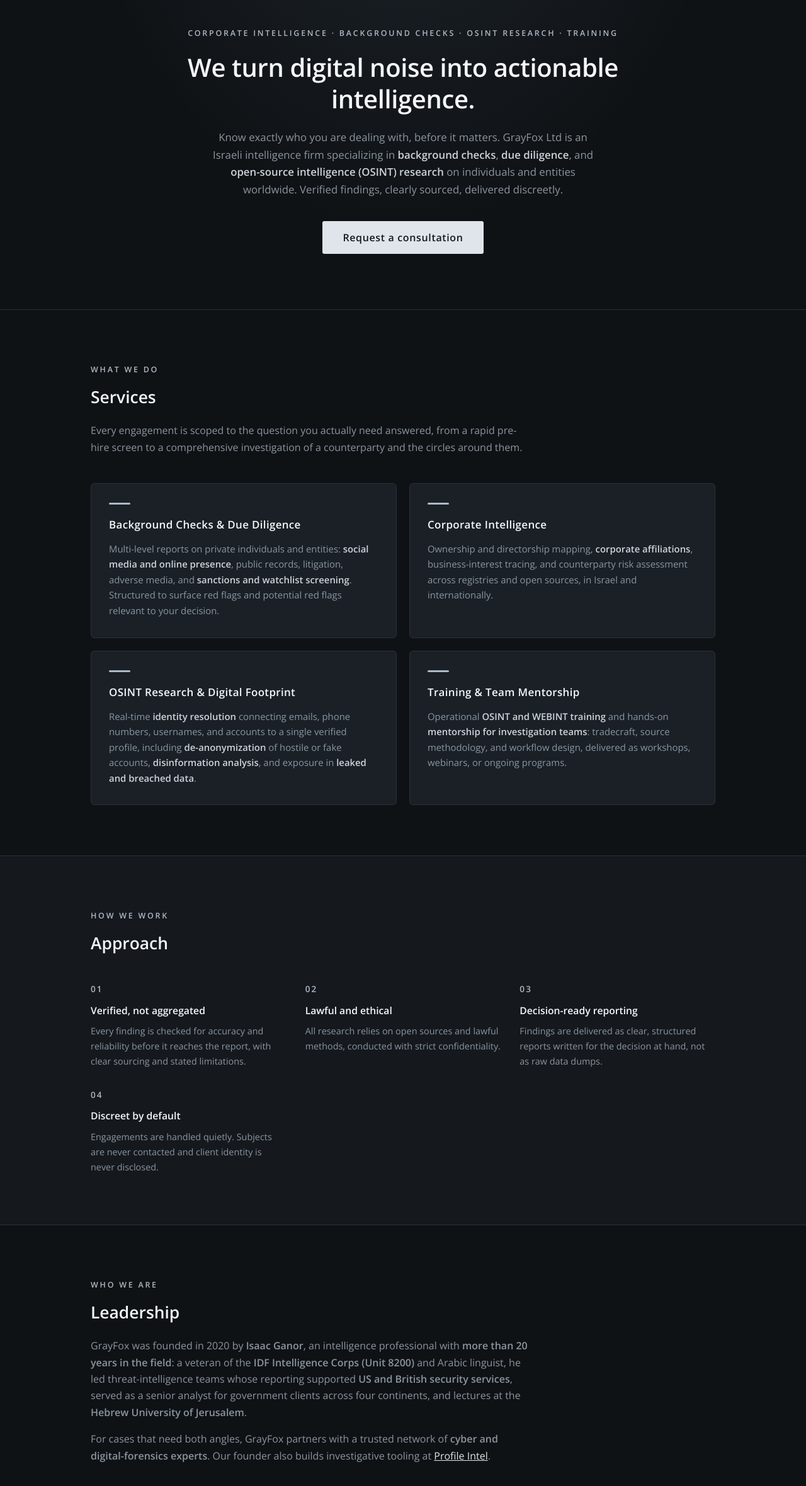
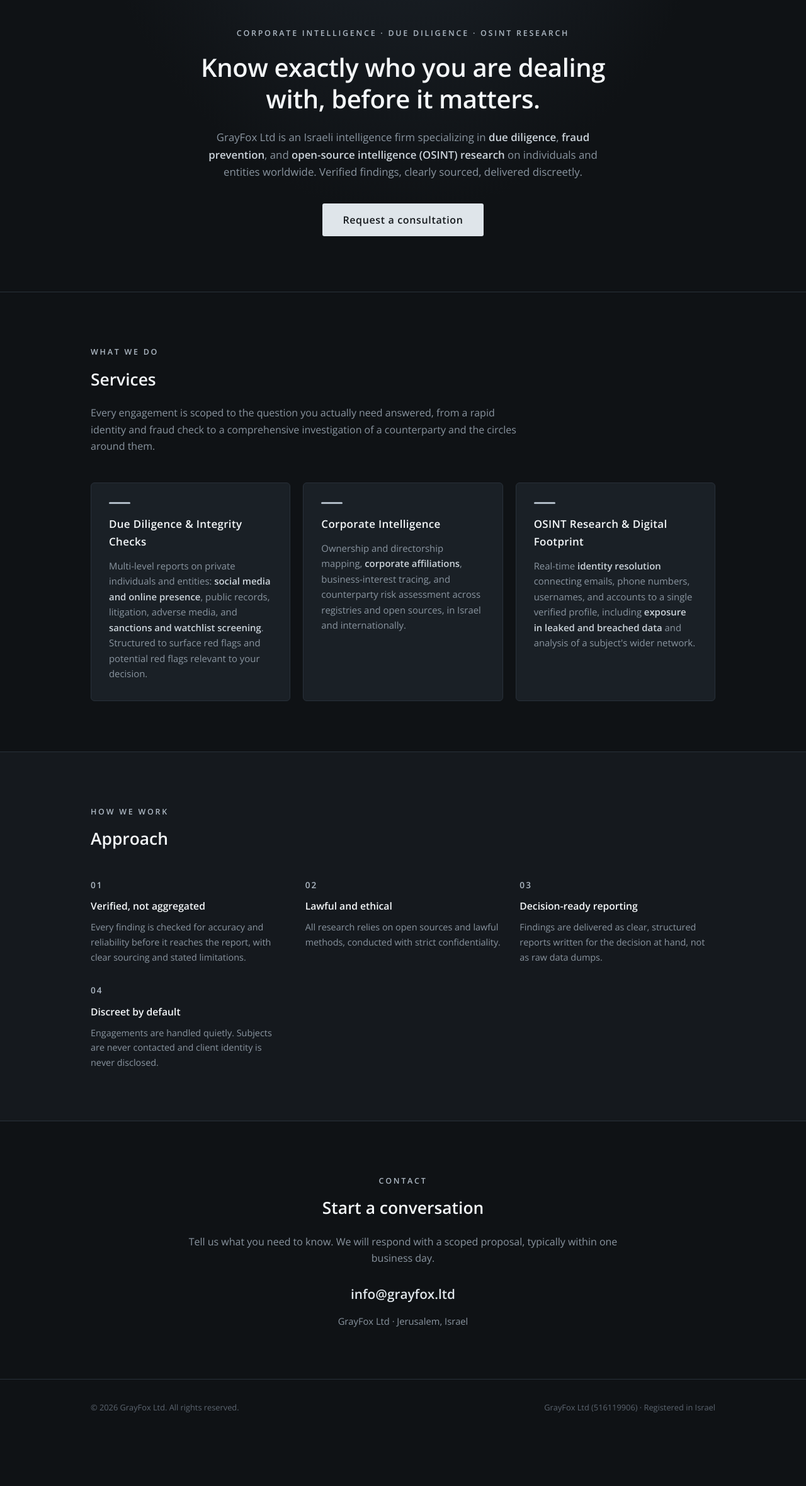
Before and after one commit to vicsage/grayfox.ltd, a plain HTML site: page index.html in a window 1280 px wide. Shown: the part 361-2720 px from the top of the page at 63% size. After the commit the page ends 2640 px from the top, so only its background shows below. Drawn offline with Linux system fonts and the light colour scheme.

Commit message:
Wording: due diligence and fraud prevention; remove background checks and pre-hire

```diff
--- a/index.html
+++ b/index.html
@@ -3,24 +3,24 @@
 <head>
 <meta charset="UTF-8">
 <meta name="viewport" content="width=device-width, initial-scale=1.0">
-<title>GrayFox Ltd | Corporate Intelligence, Background Checks &amp; OSINT Research</title>
-<meta name="description" content="GrayFox Ltd is an Israeli corporate intelligence firm delivering background checks, due diligence reports, and open-source intelligence (OSINT) research on individuals and companies worldwide. Verified findings, delivered discreetly.">
+<title>GrayFox Ltd | Corporate Intelligence, Due Diligence &amp; OSINT Research</title>
+<meta name="description" content="GrayFox Ltd is an Israeli corporate intelligence firm delivering due diligence, fraud prevention, and open-source intelligence (OSINT) research on individuals and companies worldwide. Verified findings, delivered discreetly.">
 <link rel="canonical" href="https://grayfox.ltd/">
 <meta name="robots" content="index, follow, max-image-preview:large">
 
 <meta property="og:type" content="website">
 <meta property="og:url" content="https://grayfox.ltd/">
 <meta property="og:site_name" content="GrayFox Ltd">
-<meta property="og:title" content="GrayFox Ltd | Corporate Intelligence, Background Checks &amp; OSINT Research">
-<meta property="og:description" content="Israeli intelligence firm delivering background checks, due diligence, and OSINT research on individuals and companies worldwide. Verified findings, delivered discreetly.">
+<meta property="og:title" content="GrayFox Ltd | Corporate Intelligence, Due Diligence &amp; OSINT Research">
+<meta property="og:description" content="Israeli intelligence firm delivering due diligence, fraud prevention, and OSINT research on individuals and companies worldwide. Verified findings, delivered discreetly.">
 <meta property="og:image" content="https://grayfox.ltd/assets/og-banner.jpg">
 <meta property="og:image:width" content="1200">
 <meta property="og:image:height" content="675">
 <meta property="og:locale" content="en_US">
 
 <meta name="twitter:card" content="summary_large_image">
-<meta name="twitter:title" content="GrayFox Ltd | Corporate Intelligence, Background Checks &amp; OSINT Research">
-<meta name="twitter:description" content="Israeli intelligence firm delivering background checks, due diligence, and OSINT research on individuals and companies worldwide.">
+<meta name="twitter:title" content="GrayFox Ltd | Corporate Intelligence, Due Diligence &amp; OSINT Research">
+<meta name="twitter:description" content="Israeli intelligence firm delivering due diligence, fraud prevention, and OSINT research on individuals and companies worldwide.">
 <meta name="twitter:image" content="https://grayfox.ltd/assets/og-banner.jpg">
 
 <link rel="icon" type="image/svg+xml" href="assets/fox.svg">
@@ -34,7 +34,7 @@
   "url": "https://grayfox.ltd/",
   "logo": "https://grayfox.ltd/assets/logo-silver.png",
   "image": "https://grayfox.ltd/assets/og-banner.jpg",
-  "description": "GrayFox Ltd is an Israeli corporate intelligence firm specializing in background checks, due diligence reports, and open-source intelligence (OSINT) research on individuals and entities worldwide.",
+  "description": "GrayFox Ltd is an Israeli corporate intelligence firm specializing in due diligence, fraud prevention, and open-source intelligence (OSINT) research on individuals and entities worldwide.",
   "email": "info@grayfox.ltd",
   "foundingDate": "2019-12-16",
   "taxID": "516119906",
@@ -44,32 +44,22 @@
     "addressCountry": "IL"
   },
   "areaServed": "Worldwide",
-  "founder": {
-    "@type": "Person",
-    "name": "Isaac Ganor",
-    "jobTitle": "Founder",
-    "worksFor": { "@type": "Organization", "name": "GrayFox Ltd" }
-  },
   "knowsAbout": [
     "Corporate intelligence",
-    "Background checks",
+    "Fraud prevention",
     "Due diligence",
     "Open-source intelligence (OSINT)",
     "Identity resolution",
-    "De-anonymization",
-    "Disinformation analysis",
     "Adverse media screening",
-    "Sanctions and watchlist screening",
-    "OSINT training and mentorship"
+    "Sanctions and watchlist screening"
   ],
   "hasOfferCatalog": {
     "@type": "OfferCatalog",
     "name": "Intelligence Services",
     "itemListElement": [
-      { "@type": "Offer", "itemOffered": { "@type": "Service", "name": "Background Checks & Due Diligence" } },
+      { "@type": "Offer", "itemOffered": { "@type": "Service", "name": "Due Diligence & Integrity Checks" } },
       { "@type": "Offer", "itemOffered": { "@type": "Service", "name": "Corporate Intelligence" } },
-      { "@type": "Offer", "itemOffered": { "@type": "Service", "name": "OSINT Research & Digital Footprint Analysis" } },
-      { "@type": "Offer", "itemOffered": { "@type": "Service", "name": "OSINT Training & Team Mentorship" } }
+      { "@type": "Offer", "itemOffered": { "@type": "Service", "name": "OSINT Research & Digital Footprint Analysis" } }
     ]
   }
 }
@@ -155,7 +145,7 @@
   h2 { color: var(--white); font-size: 1.65rem; margin: 10px 0 18px; font-weight: 600; }
   .lead { color: var(--muted); max-width: 700px; }
 
-  .cards { display: grid; grid-template-columns: repeat(auto-fit, minmax(340px, 1fr)); gap: 20px; margin-top: 44px; }
+  .cards { display: grid; grid-template-columns: repeat(auto-fit, minmax(280px, 1fr)); gap: 20px; margin-top: 44px; }
   .card { background: var(--card); border: 1px solid var(--line); border-radius: 6px; padding: 30px 28px; }
   .card h3 { color: var(--white); font-size: 1.06rem; font-weight: 600; margin-bottom: 12px; letter-spacing: 0.02em; }
   .card p { font-size: 0.93rem; color: var(--muted); }
@@ -196,7 +186,6 @@
     <nav class="nav-links">
       <a href="#services">Services</a>
       <a href="#approach">Approach</a>
-      <a href="#leadership">About</a>
       <a href="#contact">Contact</a>
     </nav>
   </div>
@@ -206,9 +195,9 @@
   <div class="hero">
     <div class="wrap">
       <img class="logo" src="assets/logo-silver.png" alt="GrayFox Ltd - Digital Intelligence Solutions logo">
-      <span class="kicker" style="display:block; margin-bottom:18px;">Corporate Intelligence &middot; Background Checks &middot; OSINT Research &middot; Training</span>
-      <h1>We turn digital noise into actionable intelligence.</h1>
-      <p>Know exactly who you are dealing with, before it matters. GrayFox Ltd is an Israeli intelligence firm specializing in <strong>background checks</strong>, <strong>due diligence</strong>, and <strong>open-source intelligence (OSINT) research</strong> on individuals and entities worldwide. Verified findings, clearly sourced, delivered discreetly.</p>
+      <span class="kicker" style="display:block; margin-bottom:18px;">Corporate Intelligence &middot; Due Diligence &middot; OSINT Research</span>
+      <h1>Know exactly who you are dealing with, before it matters.</h1>
+      <p>GrayFox Ltd is an Israeli intelligence firm specializing in <strong>due diligence</strong>, <strong>fraud prevention</strong>, and <strong>open-source intelligence (OSINT) research</strong> on individuals and entities worldwide. Verified findings, clearly sourced, delivered discreetly.</p>
       <a class="cta" href="#contact">Request a consultation</a>
     </div>
   </div>
@@ -217,11 +206,11 @@
     <div class="wrap">
       <span class="kicker">What we do</span>
       <h2>Services</h2>
-      <p class="lead">Every engagement is scoped to the question you actually need answered, from a rapid pre-hire screen to a comprehensive investigation of a counterparty and the circles around them.</p>
+      <p class="lead">Every engagement is scoped to the question you actually need answered, from a rapid identity and fraud check to a comprehensive investigation of a counterparty and the circles around them.</p>
       <div class="cards">
         <div class="card">
           <div class="rule"></div>
-          <h3>Background Checks &amp; Due Diligence</h3>
+          <h3>Due Diligence &amp; Integrity Checks</h3>
           <p>Multi-level reports on private individuals and entities: <strong>social media and online presence</strong>, public records, litigation, adverse media, and <strong>sanctions and watchlist screening</strong>. Structured to surface red flags and potential red flags relevant to your decision.</p>
         </div>
         <div class="card">
@@ -232,12 +221,7 @@
         <div class="card">
           <div class="rule"></div>
           <h3>OSINT Research &amp; Digital Footprint</h3>
-          <p>Real-time <strong>identity resolution</strong> connecting emails, phone numbers, usernames, and accounts to a single verified profile, including <strong>de-anonymization</strong> of hostile or fake accounts, <strong>disinformation analysis</strong>, and exposure in <strong>leaked and breached data</strong>.</p>
-        </div>
-        <div class="card">
-          <div class="rule"></div>
-          <h3>Training &amp; Team Mentorship</h3>
-          <p>Operational <strong>OSINT and WEBINT training</strong> and hands-on <strong>mentorship for investigation teams</strong>: tradecraft, source methodology, and workflow design, delivered as workshops, webinars, or ongoing programs.</p>
+          <p>Real-time <strong>identity resolution</strong> connecting emails, phone numbers, usernames, and accounts to a single verified profile, including <strong>exposure in leaked and breached data</strong> and analysis of a subject's wider network.</p>
         </div>
       </div>
     </div>
@@ -272,16 +256,7 @@
     </div>
   </section>
 
-  <section id="leadership">
-    <div class="wrap">
-      <span class="kicker">Who we are</span>
-      <h2>Leadership</h2>
-      <p class="lead">GrayFox was founded in 2020 by <strong>Isaac Ganor</strong>, an intelligence professional with <strong>more than 20 years in the field</strong>: a veteran of the <strong>IDF Intelligence Corps (Unit 8200)</strong> and Arabic linguist, he led threat-intelligence teams whose reporting supported <strong>US and British security services</strong>, served as a senior analyst for government clients across four continents, and lectures at the <strong>Hebrew University of Jerusalem</strong>.</p>
-      <p class="lead" style="margin-top:16px;">For cases that need both angles, GrayFox partners with a trusted network of <strong>cyber and digital-forensics experts</strong>. Our founder also builds investigative tooling at <a href="https://www.profileintel.com" style="color: var(--silver);">Profile Intel</a>.</p>
-    </div>
-  </section>
-
-  <section id="contact" class="contact" style="border-top: 1px solid var(--line);">
+  <section id="contact" class="contact">
     <div class="wrap">
       <span class="kicker">Contact</span>
       <h2>Start a conversation</h2>
```
